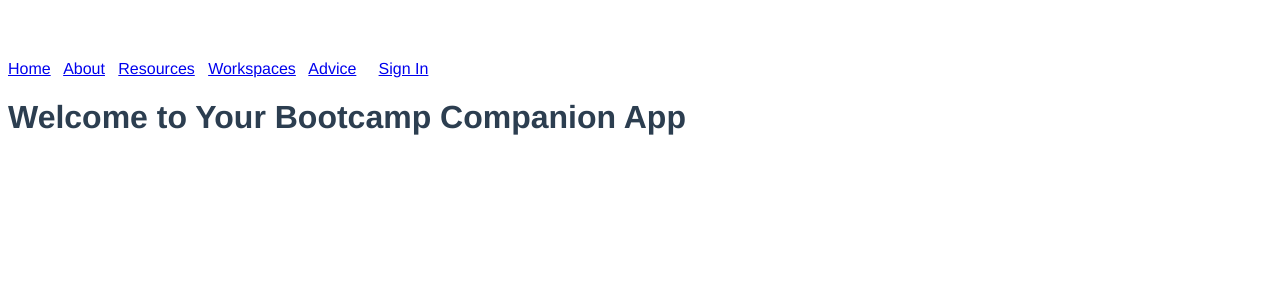
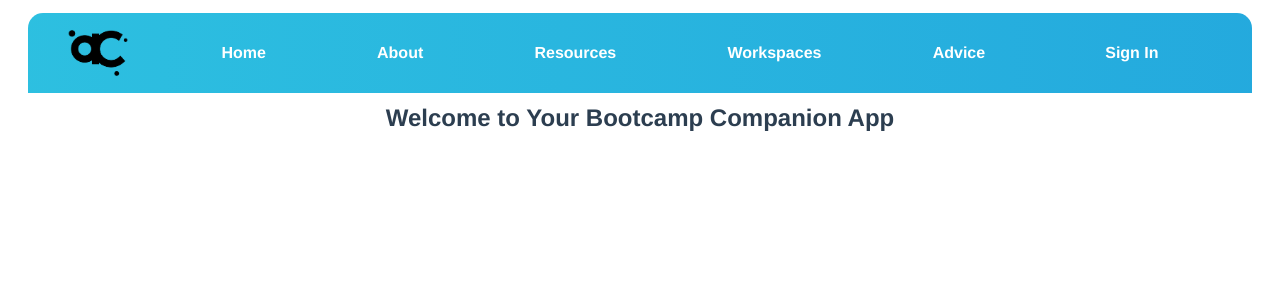
Before and after one commit to soundparticle/Alchemy-Companion, a Vue app: page /#/ in a window 1280 px wide. Shown: the top 300 px of the page. Built offline with nearby package versions, Linux system fonts and the light colour scheme; no server answers.

Commit message:
styling starting

```diff
--- a/src/App.vue
+++ b/src/App.vue
@@ -1,6 +1,10 @@
 <template>
+<div>
   <div id="app">
-   <nav>
+      <div class="logo">
+        <img class="alchemy" src="./assets/acl-logo.png">
+      </div>
+      <div class="header-links">
           <router-link exact to="/">Home</router-link>
           &nbsp;
           <router-link to="/about">About</router-link>
@@ -15,9 +19,13 @@
           &nbsp;
           <router-link v-if="!user" to="/auth">Sign In</router-link>
           <a v-else @click.prevent="handleLogout">Logout</a>
-   </nav>
-   <pre>{{user}}</pre>
-   <router-view :on-user="handleUser" :user="user"></router-view>
+      </div>
+      <div class="top-bar-background">
+      </div>
+    <transition name="fade">
+    <router-view class="router" :on-user="handleUser" :user="user"></router-view>
+    </transition>
+    </div>
   </div>
 </template>
 
@@ -57,11 +65,86 @@ pre {
   color: red;
 }
 
+@-webkit-keyframes AnimationName {
+    0%{background-position:0% 50%}
+    50%{background-position:100% 50%}
+    100%{background-position:0% 50%}
+}
+@-moz-keyframes AnimationName {
+    0%{background-position:0% 50%}
+    50%{background-position:100% 50%}
+    100%{background-position:0% 50%}
+}
+@keyframes AnimationName {
+    0%{background-position:0% 50%}
+    50%{background-position:100% 50%}
+    100%{background-position:0% 50%}
+}
 #app {
   font-family: 'Avenir', Helvetica, Arial, sans-serif;
   -webkit-font-smoothing: antialiased;
   -moz-osx-font-smoothing: grayscale;
   color: #2c3e50;
-  margin-top: 60px;
+  display: grid;
+  grid-template-columns: 20px 40px 40px 60px auto 40px 40px 20px;
+  grid-template-rows: 5px 20px 40px 20px auto 40px 20px;
+}
+.top-bar-background {
+  border-radius: 15px 15px 0px 0px;
+  background: linear-gradient(270deg, #198eda, #3ce5e5);
+  background-size: 400% 400%;
+  -webkit-animation: AnimationName 30s ease infinite;
+  -moz-animation: AnimationName 30s ease infinite;
+  animation: AnimationName 30s ease infinite;
+  z-index: -5;
+  grid-column-start: 2;
+  grid-column-end: span 6;
+  grid-row-start: 2;
+  grid-row-end: 5;
+}
+.router {
+  grid-column-start: 2;
+  grid-column-end: span 6;
+  grid-row-start: 5;
+  grid-row-end: 5;
+}
+.logo {
+  display: flex;
+  justify-content: center;
+  grid-column-start: 2;
+  grid-column-end: span 3;
+  grid-row-start: 2;
+  grid-row-end: span 3;
+}
+.alchemy{
+  max-width: 100px;
+  height: auto;
+}
+.header-links {
+  color: white;
+  display: flex;
+  justify-content: space-evenly;
+  grid-column-start: 5;
+  grid-column-end: span 2;
+  grid-row-start: 3;
+  grid-row-end: span 1;
+  align-items: center;
+}
+a {
+  color: white;
+  text-decoration: none;
+  font-weight: bolder;
+}
+.fade-enter-active, .fade-leave-active {
+  transition-property: opacity;
+  transition-duration: .25s;
+}
+
+.fade-enter-active {
+  transition-delay: .25s;
+}
+
+.fade-enter, .fade-leave-active {
+  opacity: 0
 }
 </style>
--- a/src/components/Home.vue
+++ b/src/components/Home.vue
@@ -1,14 +1,13 @@
 <template>
   <div>
-    <h1>Welcome to Your Bootcamp Companion App</h1>
-
-    <section v-if="humor">
-      <p>Dont' take things too seriously!</P>
-
+    <div id="home">
+    <h2>Welcome to Your Bootcamp Companion App</h2>
+    <section class="daily-image" v-if="humor">
       <img :src="humor[todaysDate].url"
         :key="humor.id"
         >
     </section>
+    </div>
   </div>
 </template>
 
@@ -43,5 +42,27 @@ export default {
 </script>
 
 <style>
-
+#home {
+  display: grid;
+  grid-template-columns: 20px 50px auto 50px 20px;
+  grid-template-rows: 5px 40px 40px auto 40px 20px;
+}
+h2 {
+  display: flex;
+  align-items: center;
+  justify-content: center;
+  grid-column-start: 3;
+  grid-column-end: span 1;
+  grid-row-start: 2;
+  grid-row-end: span 1;
+}
+.daily-image {
+  display: flex;
+  align-items: center;
+  justify-content: center;
+  grid-column-start: 3;
+  grid-column-end: span 1;
+  grid-row-start: 4;
+  grid-row-end: span 1;
+}
 </style>
```
Also changed, not shown: src/assets/acl-logo.png (added). Lines whose indentation alone changed are shown as unchanged.
